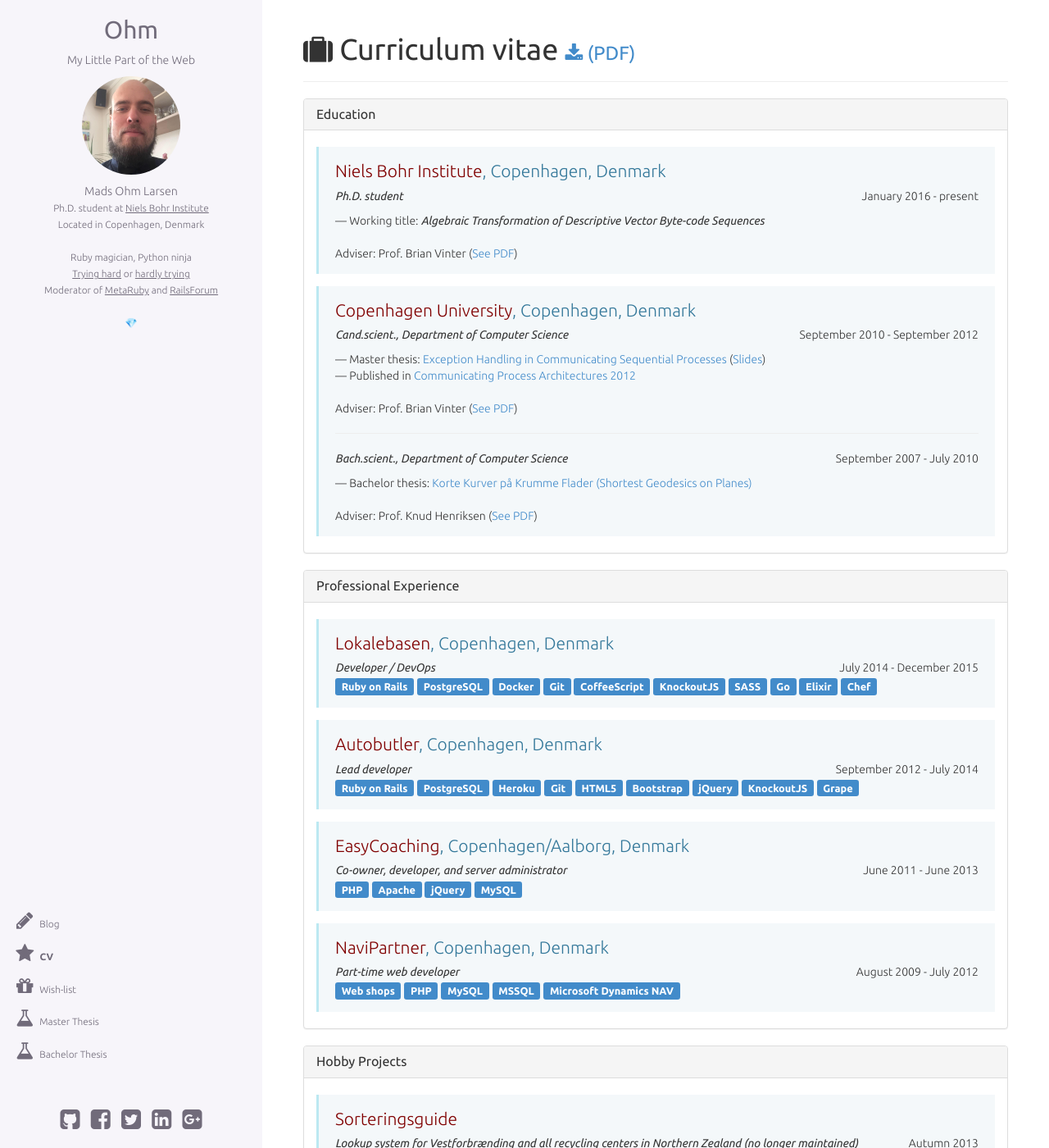
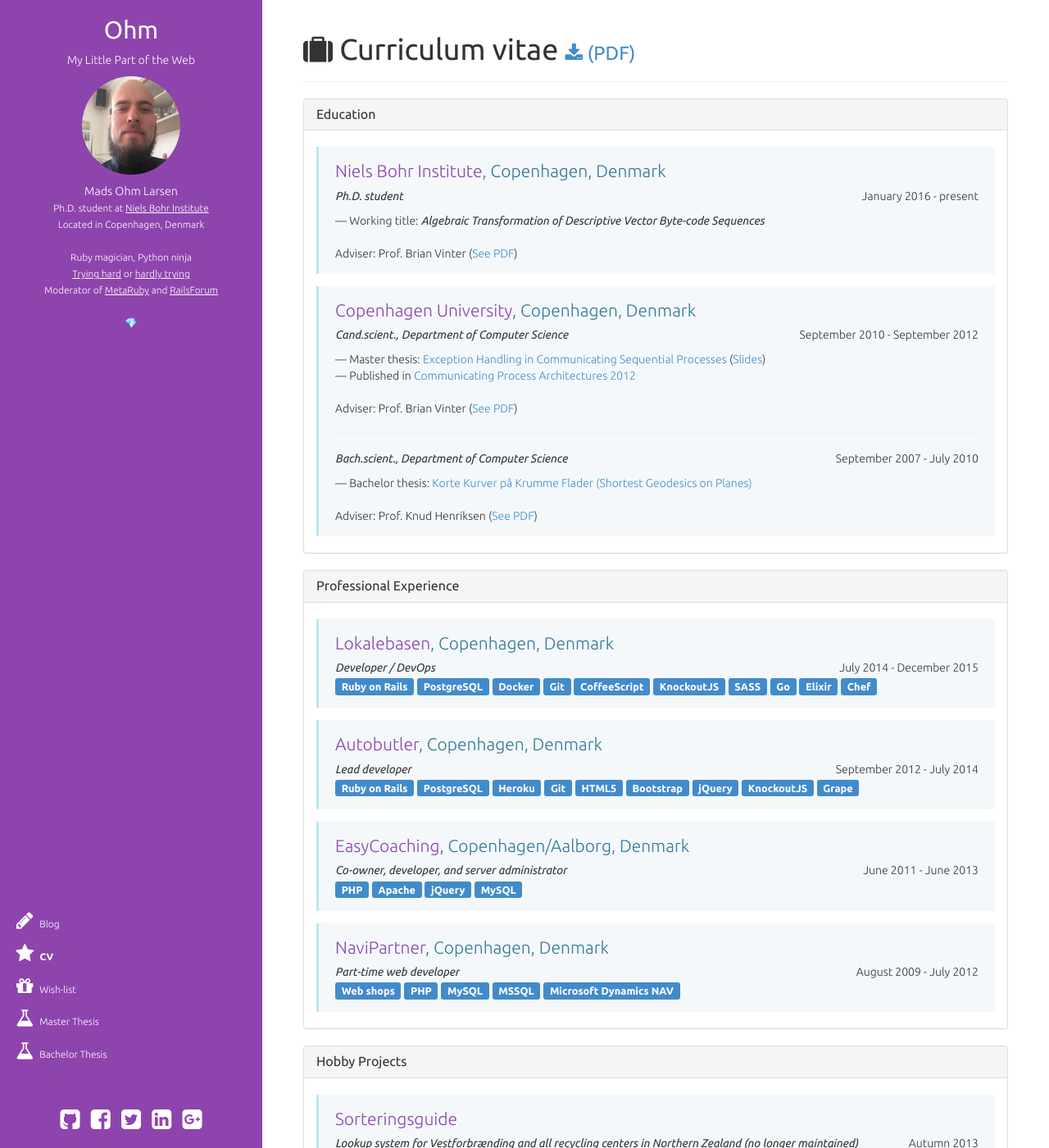
Before and after one commit to omegahm/omegahm.github.io, a Jekyll site: the page built from cv.html, in a window 1280 px wide and 1400 px high. Shown: the whole window at 82% size. Built offline with Jekyll 4.4.1, drawn with Linux system fonts in a browser that asks for light colours; nearby versions of some CDN libraries; emoji names are drawn with the system emoji font.

Commit message:
Updated stylesheet with new colours

```diff
--- a/_sass/main.sass
+++ b/_sass/main.sass
@@ -1,10 +1,11 @@
-$asideTextColor: #716b7a
-$asideHoverColor: #2a6496
-$asideBackground: #f7f5fa
+$asideTextColor: white
+$asideHoverTextColor: #ecf0f1
+$asideHoverColor: #9b59b6
+$asideBackground: #8e44ad
 $calloutBackground: #f4f8fa
 $calloutBorder: #bce8f1
 $calloutHeader: #34789a
-$calloutLinkColor: maroon
+$calloutLinkColor: #8e44ad
 
 body
   font-family: Ubuntu, "Helvetica Neue", Helvetica, Arial, sans-serif
@@ -44,7 +45,7 @@ aside
 
   a
     &:hover, &:focus
-      color: $asideHoverColor
+      color: $asideHoverTextColor
       text-decoration: none
       font-weight: 300
 
@@ -100,7 +101,7 @@ main
       padding-bottom: 5px
 
     li:hover, li a:hover
-      background-color: #ccc
+      background-color: $asideHoverColor
 
   li.current
     &, & > a, & > a:hover, & > a:focus
```
